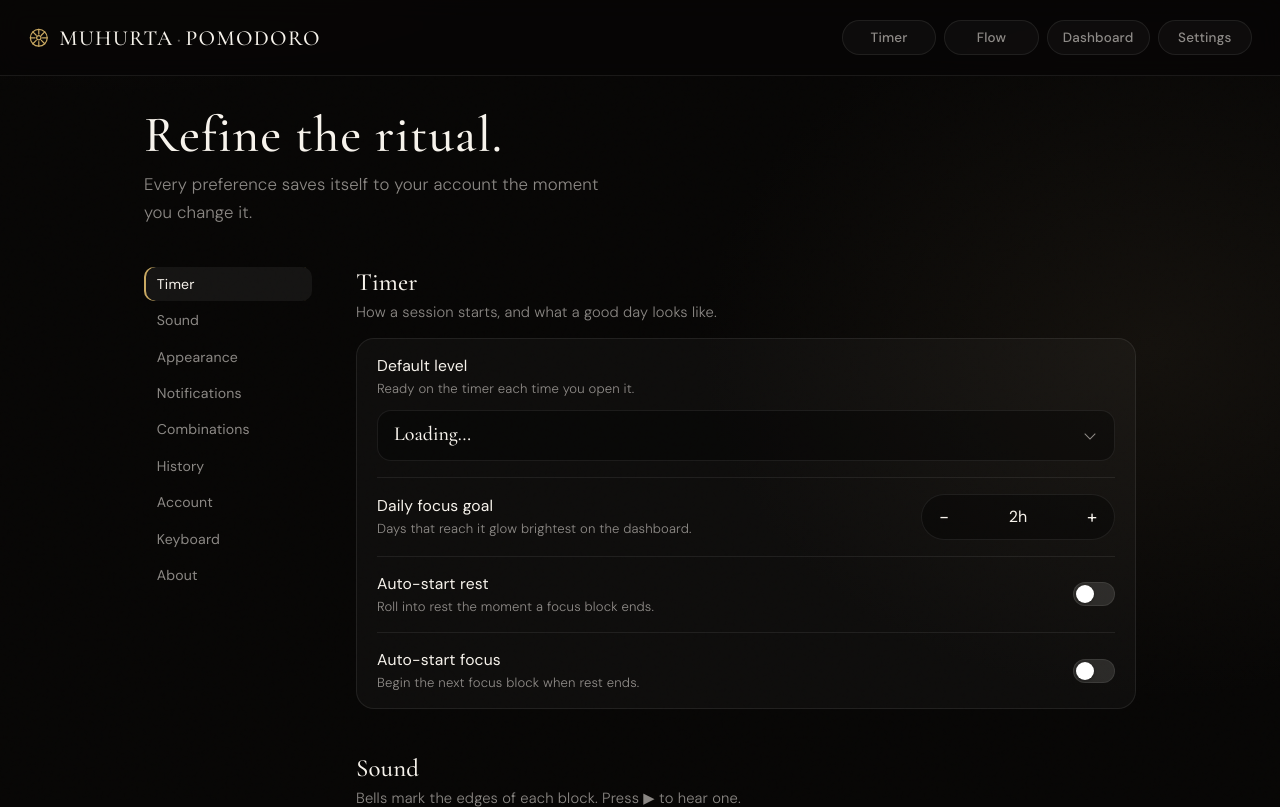
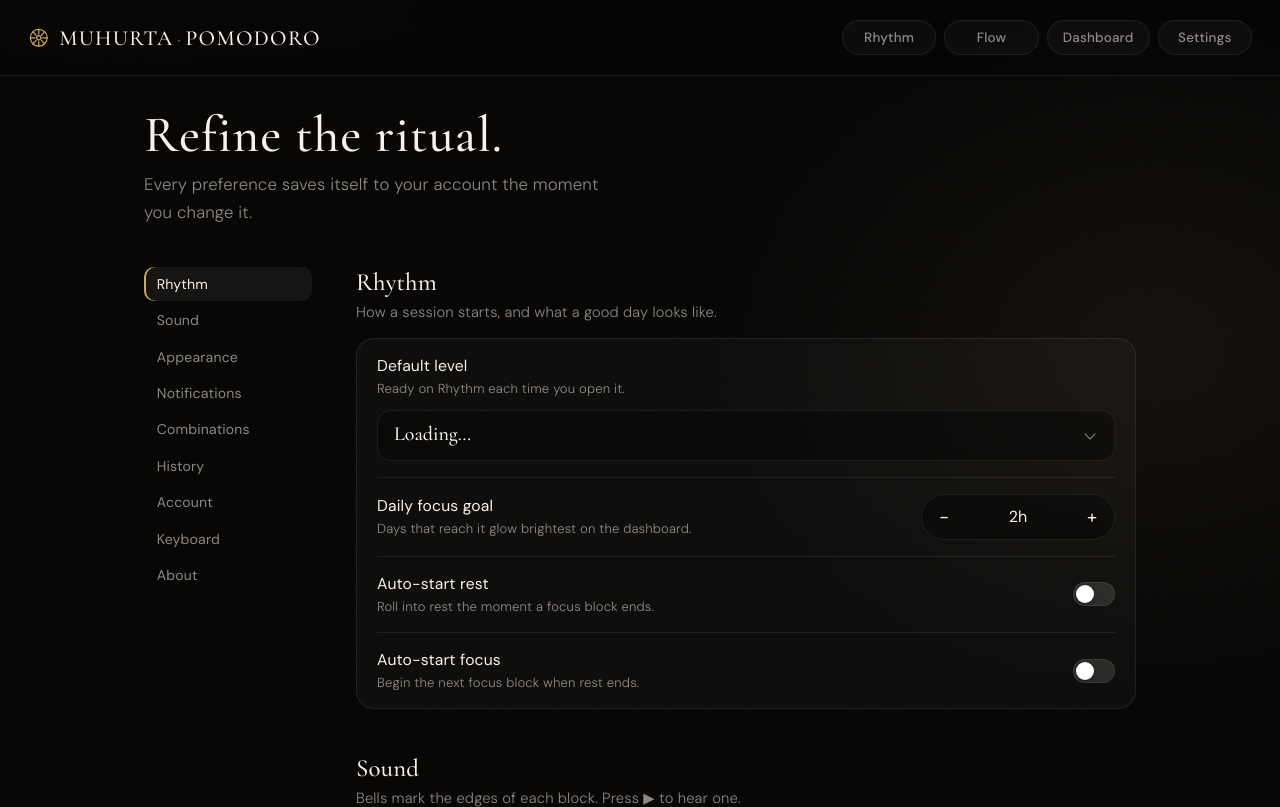
Before and after one commit to Harsh-0024/Pomodoro-timer, a Python web app: template templates/settings.html in a window 1280 px wide. Shown: the top 807 px of the page. Run offline with Jinja, Linux system fonts and the light colour scheme; the template is opened without the code that fills it, so the values that code supplies are empty.

Commit message:
Rename the rhythm Timer to Rhythm
The cycles page is now called Rhythm in the top bar, page title, settings
section, notices and the Mac menu bar (with a metronome icon there). This
frees the name Timer for the simple countdown timer coming next, so the
modes read Rhythm, Timer, Flow. Internally the code still calls Rhythm
"timer", so saved sessions and history keep working.

Co-Authored-By: Claude Opus 5.5 <noreply@anthropic.com>

```diff
--- a/static/js/app.js
+++ b/static/js/app.js
@@ -478,7 +478,7 @@
     data.mode = "paused";
     data.runStartedAt = null;
     data.pausedBy = "timer";
-    data.notice = "Flow paused while Timer starts.";
+    data.notice = "Flow paused while Rhythm starts.";
     data.savedAt = now;
     writeStoredFlow(data);
     showTimerNotice(data.notice);
@@ -945,7 +945,7 @@
       panel.removeAttribute("aria-label");
     } else {
       panel.removeAttribute("aria-labelledby");
-      panel.setAttribute("aria-label", "Timer choices");
+      panel.setAttribute("aria-label", "Rhythm choices");
     }
     actionsEl.innerHTML = "";
     actions.forEach(({ label, primary, onClick, disabled }) => {
@@ -1926,7 +1926,7 @@
     }
     if (data.pausedBy !== "flow") return;
     restoreSession();
-    showTimerNotice(data.notice || "Timer paused while Flow starts.");
+    showTimerNotice(data.notice || "Rhythm paused while Flow starts.");
   });
 
   document.addEventListener("DOMContentLoaded", init);
--- a/static/js/flow.js
+++ b/static/js/flow.js
@@ -205,7 +205,7 @@
     data.phaseEndsAt = null;
     data.pauseStartedAt = now;
     data.pausedBy = "flow";
-    data.notice = "Timer paused while Flow starts.";
+    data.notice = "Rhythm paused while Flow starts.";
     data.savedAt = now;
     writeStoredTimer(data);
     showNotice(data.notice);
--- a/static/js/settings.js
+++ b/static/js/settings.js
@@ -783,7 +783,7 @@
   async function resetSettings() {
     const ok = await askConfirm({
       title: "Restore default settings?",
-      message: "Timer, sound, theme and notification preferences go back to how they started. Your combinations and focus history are kept.",
+      message: "Rhythm, Timer, sound, theme and notification preferences go back to how they started. Your combinations and focus history are kept.",
       accept: "Restore",
     });
     if (!ok) return;
--- a/templates/base.html
+++ b/templates/base.html
@@ -26,7 +26,7 @@
     {% if not bare %}
     <nav class="topnav">
       {% block nav_level %}{% endblock %}
-      <a href="{{ url_for('index') }}" class="nav-link{% if request.endpoint == 'index' %} is-active{% endif %}">Timer</a>
+      <a href="{{ url_for('index') }}" class="nav-link{% if request.endpoint == 'index' %} is-active{% endif %}">Rhythm</a>
       <a href="{{ url_for('flow_page') }}" class="nav-link{% if request.endpoint == 'flow_page' %} is-active{% endif %}">Flow</a>
       <a href="{{ url_for('dashboard_page') }}" class="nav-link{% if request.endpoint == 'dashboard_page' %} is-active{% endif %}">Dashboard</a>
       <a href="{{ url_for('settings_page') }}" class="nav-link{% if request.endpoint in ('settings_page', 'history_page') %} is-active{% endif %}">Settings</a>
--- a/templates/index.html
+++ b/templates/index.html
@@ -1,5 +1,5 @@
 {% extends "base.html" %}
-{% block title %}Timer{% endblock %}
+{% block title %}Rhythm{% endblock %}
 {% block body_class %}page-home{% endblock %}
 {% block page_id %}home{% endblock %}
 {% block nav_level %}
--- a/templates/settings.html
+++ b/templates/settings.html
@@ -10,7 +10,7 @@
 
 <div class="settings-layout">
   <nav class="settings-nav" aria-label="Settings sections">
-    <a href="#timer" class="settings-nav-link is-active">Timer</a>
+    <a href="#rhythm" class="settings-nav-link is-active">Rhythm</a>
     <a href="#sound" class="settings-nav-link">Sound</a>
     <a href="#appearance" class="settings-nav-link">Appearance</a>
     <a href="#notifications" class="settings-nav-link">Notifications</a>
@@ -22,16 +22,16 @@
   </nav>
 
   <div class="settings-sections">
-    <section class="pref-section" id="timer" aria-labelledby="timerTitle">
+    <section class="pref-section" id="rhythm" aria-labelledby="rhythmTitle">
       <header class="pref-head">
-        <h2 class="card-title" id="timerTitle">Timer</h2>
+        <h2 class="card-title" id="rhythmTitle">Rhythm</h2>
         <p class="card-lede">How a session starts, and what a good day looks like.</p>
       </header>
       <div class="pref-group">
         <div class="pref-row pref-row-stack settings-level-picker" id="setDefaultPresetPicker">
           <div class="pref-text">
             <span class="pref-name" id="setDefaultPresetLabel">Default level</span>
-            <span class="pref-desc">Ready on the timer each time you open it.</span>
+            <span class="pref-desc">Ready on Rhythm each time you open it.</span>
           </div>
           <button type="button" class="select-button" id="setDefaultPresetButton" aria-haspopup="listbox" aria-expanded="false" aria-labelledby="setDefaultPresetLabel setDefaultPresetText">
             <span class="select-button-main">
```
Also changed, not shown: menubar.py (+13 -8 lines).
